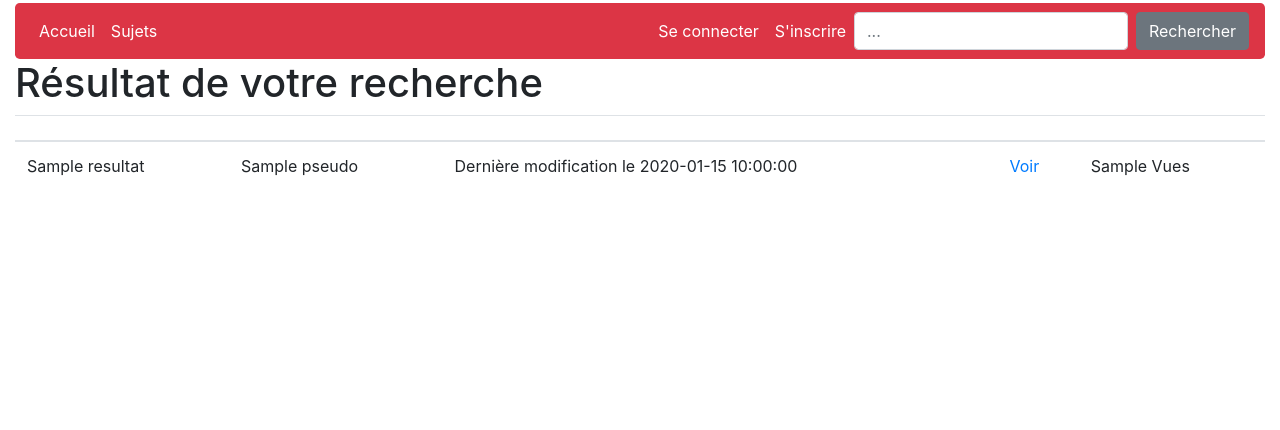
After one commit to TomRobette/SICARIAT, a PHP site: template src/vue/recherche.html.twig in a window 1280 px wide. The commit adds this page. Shown: the part 321-751 px from the top of the page. Run offline with PHP 8.4, Linux system fonts and the light colour scheme; the template is opened without the code that fills it: most values are stand-ins (such as "Sample title", 1, 10 or a date in 2020); some libraries are stand-ins or nearby versions.

Commit message:
SICARIAT-0.3.3

```diff
--- a/config/routes.php
+++ b/config/routes.php
@@ -9,6 +9,7 @@ function getPage($db){
     $lesPages['article']="articleControleur";
     $lesPages['ajoutarticle']="ajoutArticleControleur";
     $lesPages['listearticles']="listeArticlesControleur";
+    $lesPages['recherche']="accueilControleur";
 
     if($db!=NULL){
         if(isset($_GET['page'])) {
--- a/src/vue/base.html.twig
+++ b/src/vue/base.html.twig
@@ -46,27 +46,25 @@
         <form class="form-inline my-2 my-lg-0">
             <div class="collapse navbar-collapse" id="navbarSupportedContent">
                 <ul class="navbar-nav mr-auto">
-                  {%if session.login is defined %}
+                  {% if session.login is defined %}
 					          <li><a class="nav-link text-white" href="index.php?page=deconnexion">Se déconnecter</a></li>
-					          <li><a class="nav-link text-white" href="index.php?page=profil">Mon Profil</a></li>
 				          {% else %}
 					          <li><a class="nav-link text-white" href="index.php?page=connexion">Se connecter</a></li>
 					          <li><a class="nav-link text-white" href="index.php?page=inscription">S'inscrire</a></li>
 				          {% endif %}
 					          <li></li>
-				          {%if session.login is defined %}
+				          {% if session.login is defined %}
                     <li>
-                      <div class="card xs-4" style="max-width: 300px;">
+                      <div class="card xs-4" style="max-width: 300px; max-height: 45px;">
                         <div class="row no-gutters">
                         {% if session.image is defined %}
                           <div class="col-3 float-md-left">
-                            <img src="images/{{session.image}}" class="card-img" alt="...">
+                            <img src="images/{{session.image}}" class="card-img" alt="..." style="max-height: 45px;">
                           </div>
                         {% endif %}
                           <div class="col-xs-9">
-                            <div class="card-body">
-                              <h6 class="card-title">{{session.login}}</h6>
-                              <a href="index.php?page=profil&profil={{session.login}}" class="card-link">Mon profil</a>
+                            <div class="card-body-responsive">
+                              <a href="index.php?page=profil&profil={{session.login}}" class="card-link">{{session.login}}</a>
                             </div>
                           </div>
                         </div>
@@ -75,6 +73,8 @@
 				          {% endif %}
                 </ul>
               </div>
+              <input id="inputRecherche" name="inputRecherche" class="form-control mr-sm-2" type="text" placeholder="...">
+              <button name="btRecherche" id="btRecherche" class="btn btn-secondary my-2 my-sm-0" href="index.php?page=recherche" type="submit">Rechercher</button>
           </form>
       </nav>
     	{% block contenu %}{% endblock %}
--- a/src/vue/listeArticles.html.twig
+++ b/src/vue/listeArticles.html.twig
@@ -27,10 +27,8 @@
             <td><a href="index.php?page=article&id={{article.idArticle}}">Voir</a></td>
             <td><a>
             {% if article.nbVues!=null %}
-                {{article.nbVues}}
-            {% else %}
-                0
-            {% endif %}     Vues</a></td>
+                {{article.nbVues}} Vues
+            {% endif %}</a></td>
         </tr>
     {% endfor %}
 
--- /dev/null
+++ b/src/vue/recherche.html.twig
@@ -0,0 +1,40 @@
+{% extends "base.html.twig" %}
+{% block title %} {{ parent() }} Résultat de votre recherche {% endblock %}
+
+{% block contenu %}
+<h1>Résultat de votre recherche</h1>
+<table class="table">
+    <thead>
+        <tr>
+            <th scope="col"></th>
+            <th scope="col"></th>
+            <th scope="col"></th>
+            <th scope="col"></th>
+            <th scope="col"></th>
+        </tr>
+    </thead>
+    <tbody>
+    {% for article in resultats %}
+        <tr>
+            <td>{{article.titre}}</td>
+            <td>{{article.pseudo}}</td>
+            <td><a>Dernière modification le
+            {% if article.dateModif!=null %}
+                {{article.dateModif}}
+            {% else %}
+                {{article.dateCreation}}
+            {% endif %}</a></td>
+            <td><a href="index.php?page=article&id={{article.idArticle}}">Voir</a></td>
+            <td><a>
+            {% if article.nbVues!=null %}
+                {{article.nbVues}} Vues
+            {% endif %} </a></td>
+        </tr>
+    {% endfor %}
+
+    </tbody>
+</table>
+
+</form>
+
+{% endblock %}
```
Also changed, not shown: src/controleur/accueilControleur.php (+15 -0 lines), src/modele/class_article.php (+11 -1 lines).
